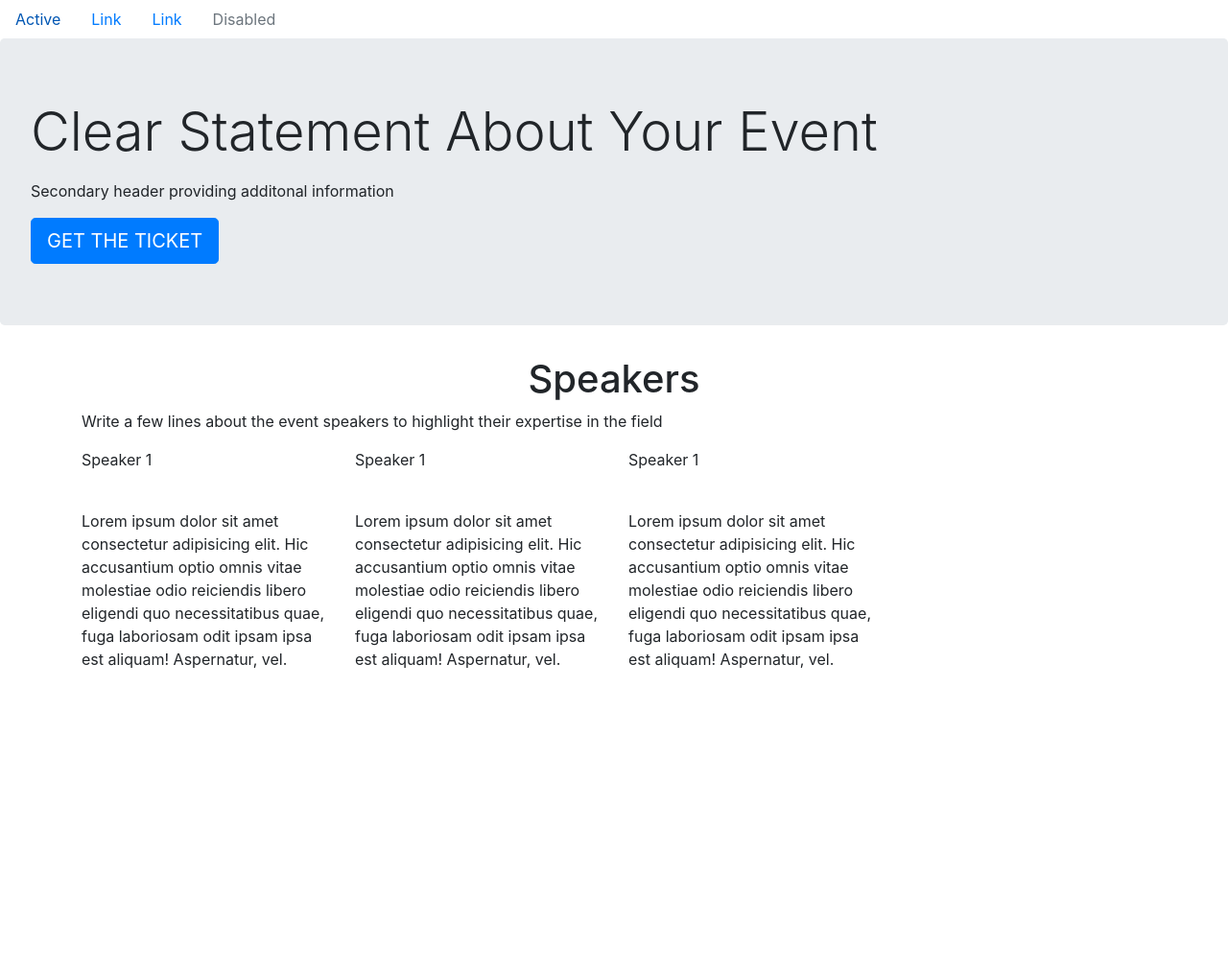
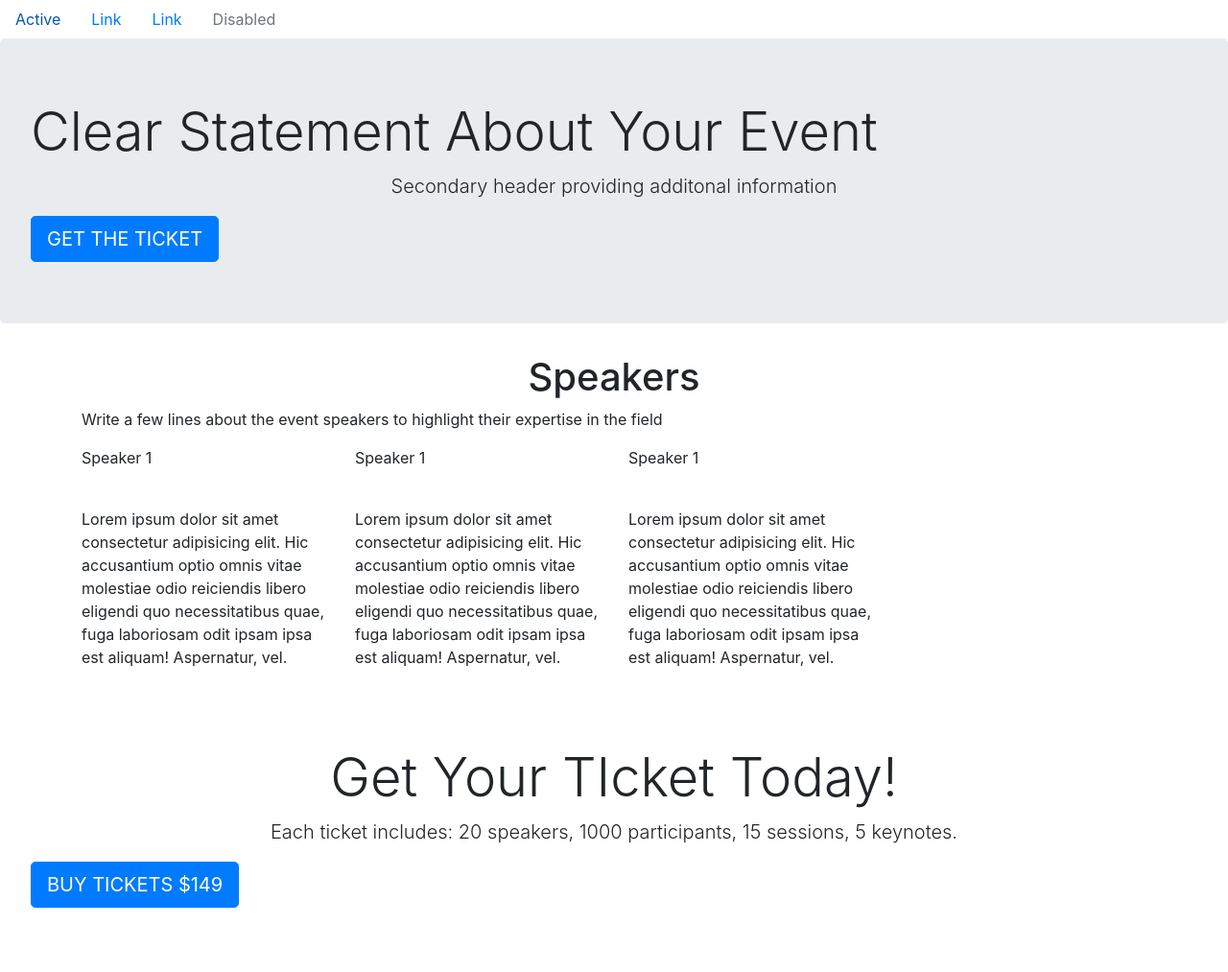
Before and after one commit to AriAgress/event-landing-page, a plain HTML site: page index.html in a window 1280 px wide. Shown: the whole page at 96% size. Before the commit the page ends 800 px from the top, so only its background shows below. Drawn offline with nearby package versions, Linux system fonts and the light colour scheme.

Commit message:
added third section of webpage

```diff
--- a/css/stylesheet.css
+++ b/css/stylesheet.css
@@ -2,7 +2,3 @@
   margin: 0;
   padding: 0;
 }
-
-/* .nav {
-  justify-content: flex-end;
-} */
--- a/index.html
+++ b/index.html
@@ -40,8 +40,7 @@
 
     <div class="jumbotron">
       <h1 class="display-4 justify-content-center">Clear Statement About Your Event</h1>
-      <p class="lead justify-content-center"></p>
-      <p>
+      <p class="lead d-flex justify-content-center">
         Secondary header providing additonal information
       </p>
       <a class="btn btn-primary btn-lg"  href="#" role="button">GET THE TICKET</a>
@@ -90,7 +89,13 @@
       </div>
     </div>
 
-
+    <div class="jumbotron bg-white">
+      <h1 class="display-4 d-flex justify-content-center">Get Your TIcket Today!</h1>
+      <p class="lead d-flex justify-content-center">
+        Each ticket includes: 20 speakers, 1000 participants, 15 sessions, 5 keynotes.
+      </p>
+      <a class="btn btn-primary btn-lg"  href="#" role="button">BUY TICKETS $149</a>
+    </div>
 
     <script
       src="https://code.jquery.com/jquery-3.5.1.slim.min.js"
```
